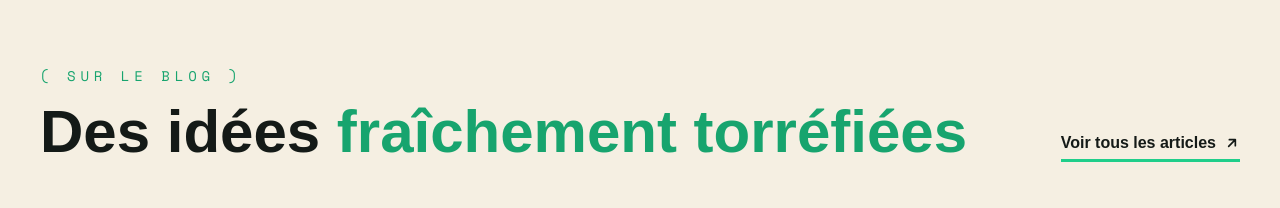
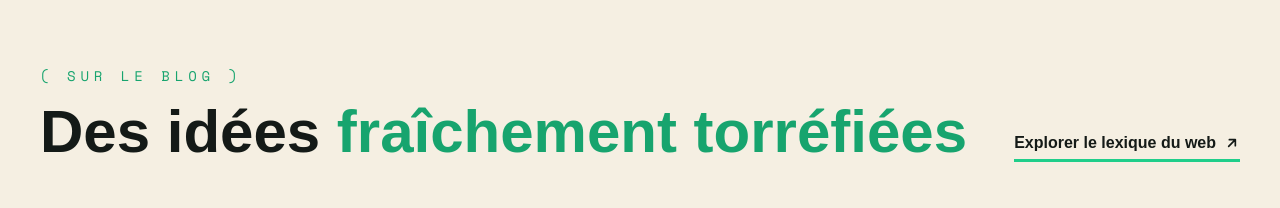
Before and after one commit to jeromepinheiropro-spec/cafein-v3, a React (Vite) app: page / in a window 1280 px wide. Shown: the part 8100-8308 px from the top of the page. Built offline with nearby package versions, Linux system fonts and the light colour scheme.

Commit message:
Add files via upload

```diff
--- a/src/components/Blog.jsx
+++ b/src/components/Blog.jsx
@@ -1,5 +1,6 @@
 import React from "react";
 import { motion } from "framer-motion";
+import { Link } from "../lib/link.jsx";
 import { SectionLabel, ArrowUpRight, Bean, Spark, Cup } from "../lib/ui.jsx";
 import { useEggSpeed } from "./EasterEggs.jsx";
 import { useLang, useT } from "../lib/lang.jsx";
@@ -127,14 +128,14 @@ export default function Blog() {
               )}
             </motion.h2>
           </div>
-          <a
-            href="#blog"
-            data-cursor={t("Tout lire", "Read all")}
+          <Link
+            to="/lexique"
+            data-cursor={t("Explorer", "Explore")}
             className="group inline-flex items-center gap-2 font-display font-bold text-ink border-b-[3px] border-mint pb-1 hover:gap-4 transition-all"
           >
-            {t("Voir tous les articles", "See all articles")}
+            {t("Explorer le lexique du web", "Explore the web glossary")}
             <ArrowUpRight className="w-4 h-4 group-hover:rotate-45 transition-transform" />
-          </a>
+          </Link>
         </div>
 
         <div className="mt-12 grid md:grid-cols-3 gap-6">
```
